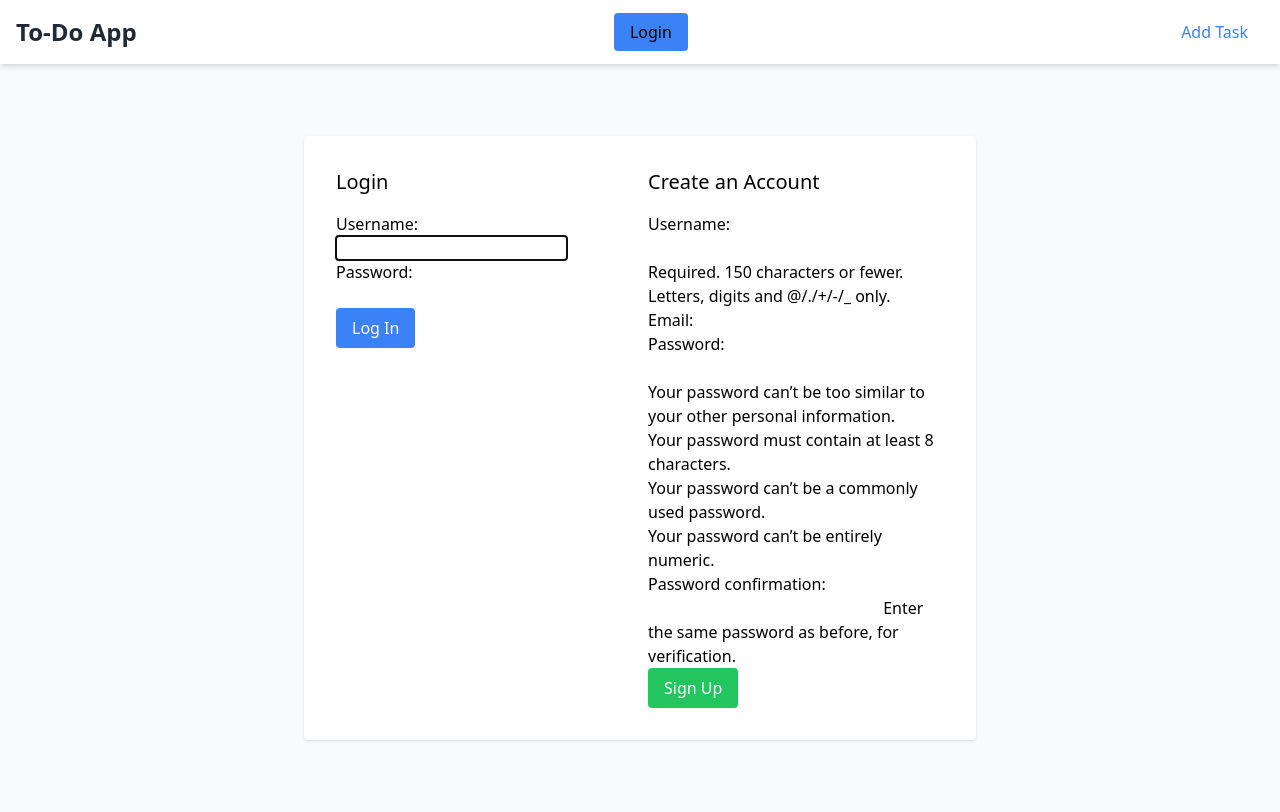
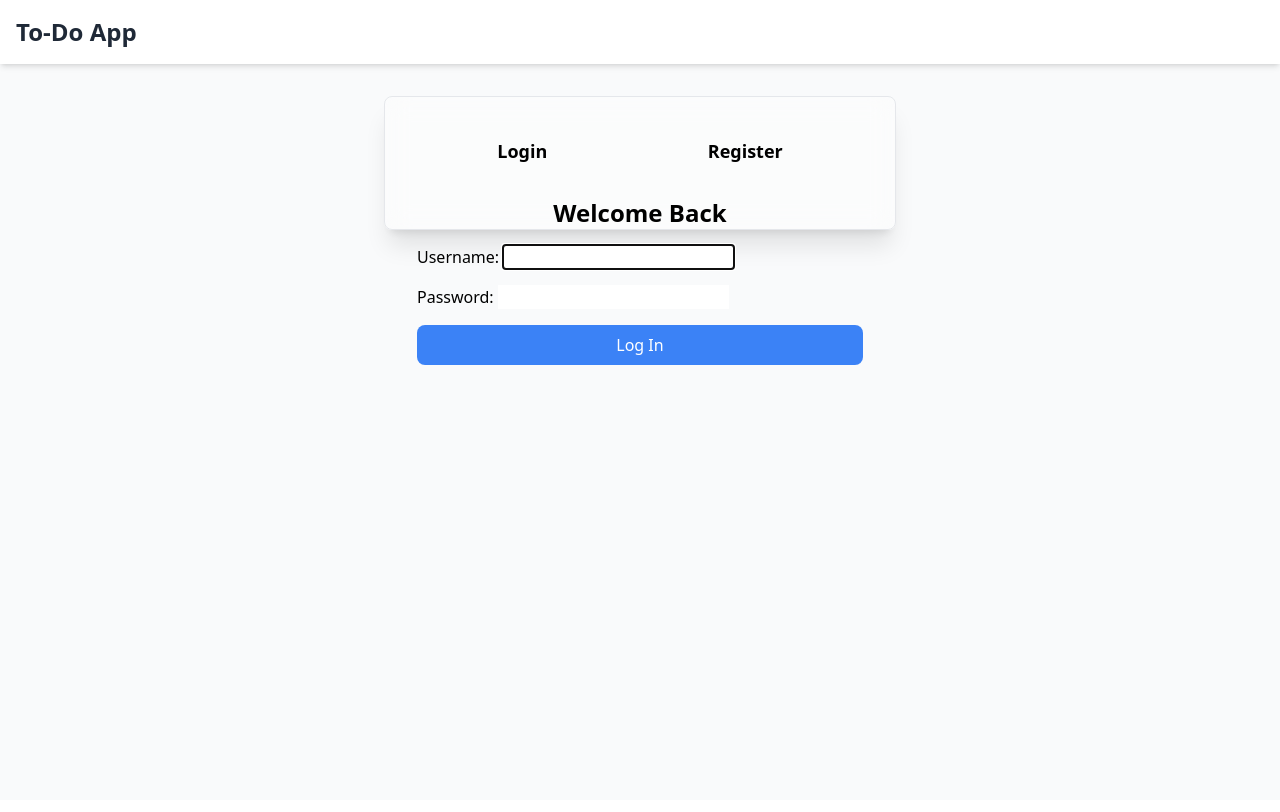
Before and after one commit to hishammfaume/ToDoApp, a Django app: page /users/login/ in a window 1280 px wide. After the commit the page ends 365 px from the top, so only its background shows below. Run offline with Django 4.2, Linux system fonts and the light colour scheme; some libraries are stand-ins or nearby versions.

Commit message:
Refactor user authentication and registration forms

```diff
--- a/todoapp/templates/partials/base.html
+++ b/todoapp/templates/partials/base.html
@@ -17,13 +17,13 @@
              <div>
                 {% if user.is_authenticated %}
                     <span class="mr-4">Welcome, {{ user.username }}!</span>
-                    <a href="{% url 'landing-page' %}" class="bg-red-500 px-4 py-2 rounded hover:bg-red-700">Logout</a>
-                {% else %}
-                    <a href="{% url 'landing-page' %}" class="bg-blue-500 px-4 py-2 rounded hover:bg-blue-700">Login</a>
+
                 {% endif %}
             </div>
             <div>
-                <a href="{% url 'tasks:task-create' %}" class="text-blue-500 hover:text-blue-700 px-4">Add Task</a>
+                   {% if user.is_authenticated %}
+                <a href="{% url 'tasks:task-create' %}" class="text-blue-500 hover:text-blue-700 px-4">Add Task</a><a href="{% url 'logout' %}" class="bg-red-500 px-4 py-2 rounded hover:bg-red-700">Logout</a>
+                {%endif%}
             </div>
         </div>
     </nav>
--- a/todoapp/templates/users/landing.html
+++ b/todoapp/templates/users/landing.html
@@ -1,27 +1,56 @@
 {% extends 'partials/base.html' %}
 {% load static %}
 {% block content %}
-<div class="max-w-2xl mx-auto bg-white p-8 rounded shadow my-10">
-    <div class="grid grid-cols-2 gap-4">
+<!-- Full-Screen Container with Flex Centering -->
+<div class="h-auto w-full flex items-center justify-center">
+    <!-- Glassmorphism Card Container -->
+    <div id="auth-card" class="relative w-full max-w-lg p-8 bg-white bg-opacity-40 backdrop-blur-md rounded-lg shadow-xl border border-opacity-50 transition-all transform duration-500 ease-in-out">
+        <!-- Header Section with Toggle Buttons for Login/Register -->
+        <div class="flex justify-around mb-6">
+            <button id="login-toggle" class="text-lg font-semibold px-4 py-2 rounded focus:outline-none transition hover:bg-white hover:bg-opacity-60">Login</button>
+            <button id="register-toggle" class="text-lg font-semibold px-4 py-2 rounded focus:outline-none transition hover:bg-white hover:bg-opacity-60">Register</button>
+        </div>
+
+        <!-- Forms Container -->
+        <div id="forms-container" class="relative h-auto">
             <!-- Login Form Section -->
-        <div>
-            <h2 class="text-xl mb-4">Login</h2>
-            <form method="POST" action="{% url 'users:login' %}">
+            <div id="login-form" class="absolute inset-0 transition-opacity duration-300 ease-in-out">
+                <h2 class="text-2xl mb-4 text-center font-bold">Welcome Back</h2>
+                <form method="POST" class="space-y-4">
                     {% csrf_token %}
                     {{ form_login.as_p }}
-                <button type="submit" class="bg-blue-500 text-white px-4 py-2 rounded hover:bg-blue-700">Log In</button>
+                    <button name="login_form" type="submit" class="w-full bg-blue-500 text-white px-4 py-2 rounded-lg hover:bg-blue-600 transition duration-200">Log In</button>
                 </form>
             </div>
 
             <!-- Registration Form Section -->
-        <div>
-            <h2 class="text-xl mb-4">Create an Account</h2>
-            <form method="POST" action="{% url 'users:register' %}">
+            <div id="register-form" class="absolute inset-0 opacity-0 transform scale-90 transition-opacity duration-300 ease-in-out">
+                <h2 class="text-2xl mb-4 text-center font-bold">Join Us Today</h2>
+                <form method="POST" class="space-y-4">
                     {% csrf_token %}
                     {{ form_register.as_p }}
-                <button type="submit" class="bg-green-500 text-white px-4 py-2 rounded hover:bg-green-700">Sign Up</button>
+                    <button name="register_form" type="submit" class="w-full bg-green-500 text-white px-4 py-2 rounded-lg hover:bg-green-600 transition duration-200">Sign Up</button>
                 </form>
             </div>
         </div>
     </div>
+</div>
+
+<!-- Adding Tailwind Animations and Toggle Script -->
+<script>
+    // Script to Toggle between Login and Register Forms
+    document.getElementById('login-toggle').addEventListener('click', function() {
+        document.getElementById('login-form').style.opacity = '1';
+        document.getElementById('login-form').style.transform = 'scale(1)';
+        document.getElementById('register-form').style.opacity = '0';
+        document.getElementById('register-form').style.transform = 'scale(0.9)';
+    });
+
+    document.getElementById('register-toggle').addEventListener('click', function() {
+        document.getElementById('register-form').style.opacity = '1';
+        document.getElementById('register-form').style.transform = 'scale(1)';
+        document.getElementById('login-form').style.opacity = '0';
+        document.getElementById('login-form').style.transform = 'scale(0.9)';
+    });
+</script>
 {% endblock %}
--- a/todoapp/users/urls.py
+++ b/todoapp/users/urls.py
@@ -1,8 +1,10 @@
 from django.urls import path
-
+from django.contrib.auth import views as auth_views
 from . import views
 
 urlpatterns = [
     path("register/", views.landing_view, name="register"),
     path("login/", views.landing_view, name="login"),
+    path('logout/', views.logout_view, name='logout'),
+   # path('logout/', auth_views.LogoutView.as_view(next_page='landing-page'), name = 'logout')
 ]
--- a/todoapp/users/views.py
+++ b/todoapp/users/views.py
@@ -1,42 +1,42 @@
 from django.shortcuts import render, redirect
 from django.contrib.auth import login, logout
-from django.contrib.auth.forms import UserCreationForm
+from django.contrib.auth.forms import AuthenticationForm
 from .forms import UserRegisterForm
 from django.contrib import messages
-from django.contrib.auth.forms import AuthenticationForm
-#registration view
 
-#landing page
 def landing_view(request):
-
     if request.user.is_authenticated:
         return redirect('tasks:index')
+
     form_login = AuthenticationForm()
     form_register = UserRegisterForm()
 
-    if 'login' in request.POST:
-        form_login = AuthenticationForm(data=request.POST)
-        if form_login.is_valid():
-            user = form_login.get_user()
-            login(request, user)
-            messages(request,f'Welcome back{user.username}')
-            return redirect('tasks:index')
-    if 'register' in request.POST:
-        form_register = UserRegisterForm(request.POST)
-        if form_register.is_valid():
-            user = form_register.save()
-            login(request, user)
-            messages(request,'Account created successfully')
-            return redirect('tasks:index')
+    if request.method == 'POST':
+        # Check if the login form was submitted
+        if 'login_form' in request.POST:
+            form_login = AuthenticationForm(data=request.POST)
+            if form_login.is_valid():
+                user = form_login.get_user()
+                login(request, user)
+                messages.success(request, f'Welcome back, {user.username}!')
+                return redirect('tasks:index')
 
+        # Check if the register form was submitted
+        elif 'register_form' in request.POST:
+            form_register = UserRegisterForm(request.POST)
+            if form_register.is_valid():
+                user = form_register.save()
+                login(request, user)
+                messages.success(request, 'Account created successfully!')
+                return redirect('tasks:index')
 
     context = {
         'form_login': form_login,
         'form_register': form_register
     }
+    return render(request, 'users/landing.html', context)
 
-    return render(request, 'users/landing.html', context)
 
 def logout_view(request):
     logout(request)
-    return redirect('users:landing-page')
+    return redirect('landing-page')
```
Also changed, not shown: todoapp/db.sqlite3. Lines whose indentation alone changed are shown as unchanged.
